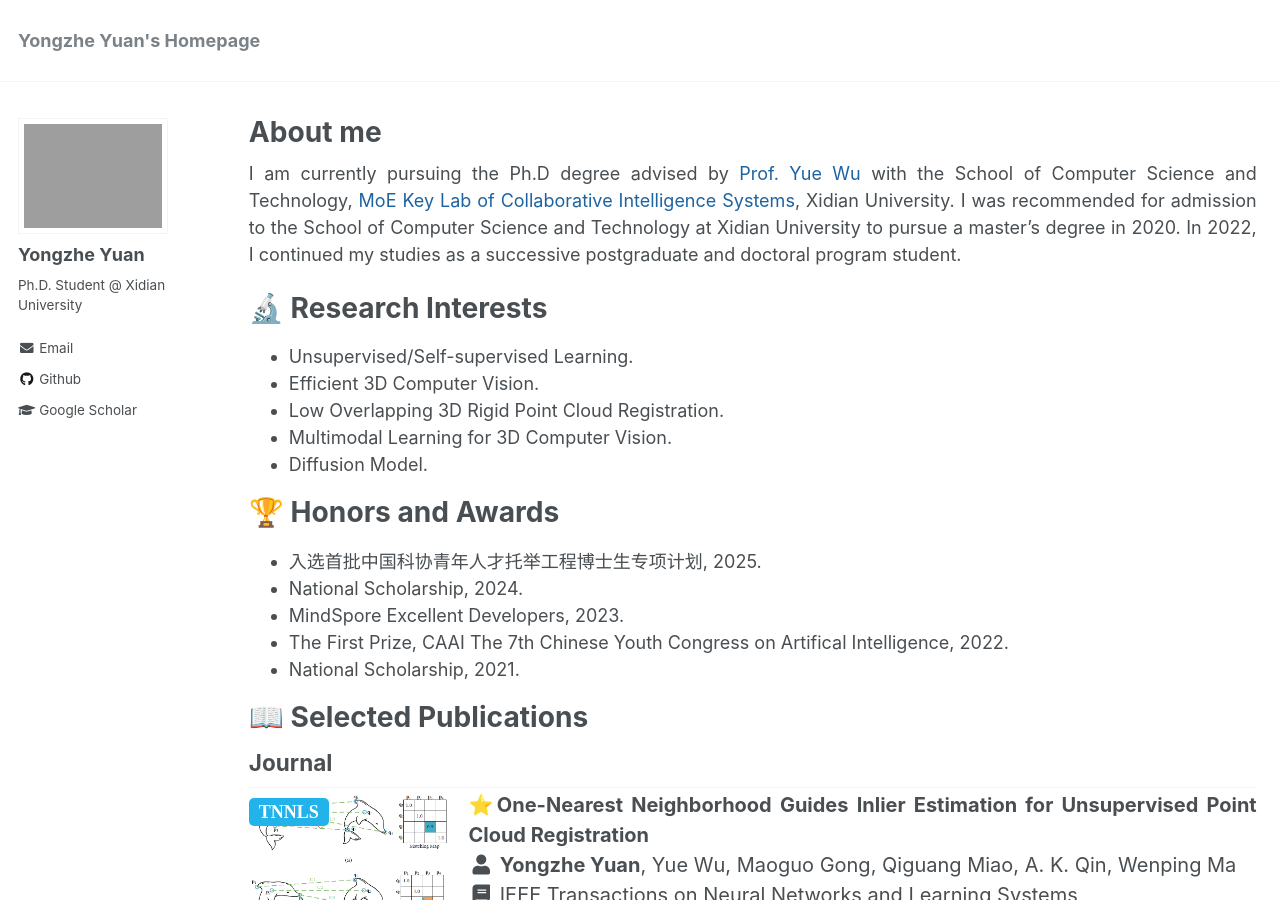
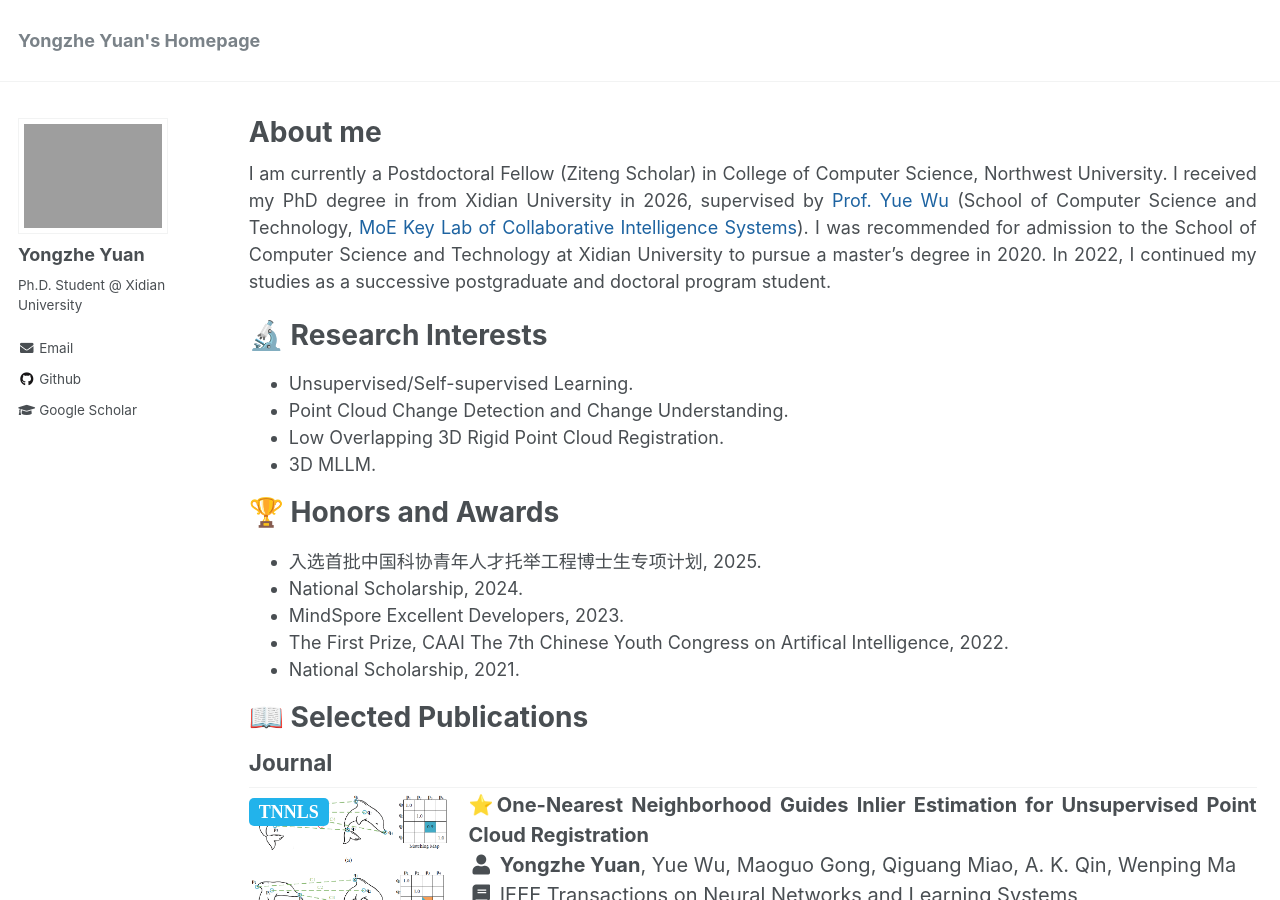
Before and after one commit to YYZMARS/YYZMARS.github.io, a Jekyll site: the page built from _pages/home.md, in a window 1280 px wide and 900 px high. Built offline with Jekyll 4.4.1, drawn with Linux system fonts in a browser that asks for light colours; a script that is not in the unit is left out.

Commit message:
Update academic and research information in home.md

```diff
--- a/_pages/home.md
+++ b/_pages/home.md
@@ -8,15 +8,14 @@ redirect_from:
   - /home.html
 ---
 
-I am currently pursuing the Ph.D degree advised by [Prof. Yue Wu](https://ywuchina.github.io/) with the School of Computer Science and Technology, [MoE Key Lab of Collaborative Intelligence Systems](https://cois.xidian.edu.cn/), Xidian University. I was recommended for admission to the School of Computer Science and Technology at Xidian University to pursue a master's degree in 2020. In 2022, I continued my studies as a successive postgraduate and doctoral program student.
+I am currently a Postdoctoral Fellow (Ziteng Scholar) in College of Computer Science, Northwest University. I received my PhD degree in from Xidian University in 2026, supervised by [Prof. Yue Wu](https://ywuchina.github.io/) (School of Computer Science and Technology, [MoE Key Lab of Collaborative Intelligence Systems](https://cois.xidian.edu.cn/)). I was recommended for admission to the School of Computer Science and Technology at Xidian University to pursue a master's degree in 2020. In 2022, I continued my studies as a successive postgraduate and doctoral program student.
 
 
 <h1>🔬 Research Interests</h1>
 - Unsupervised/Self-supervised Learning.
-- Efficient 3D Computer Vision.
+- Point Cloud Change Detection and Change Understanding.
 - Low Overlapping 3D Rigid Point Cloud Registration.
-- Multimodal Learning for 3D Computer Vision.
-- Diffusion Model.
+- 3D MLLM.
 
 
 <h1>🏆 Honors and Awards</h1>
```
